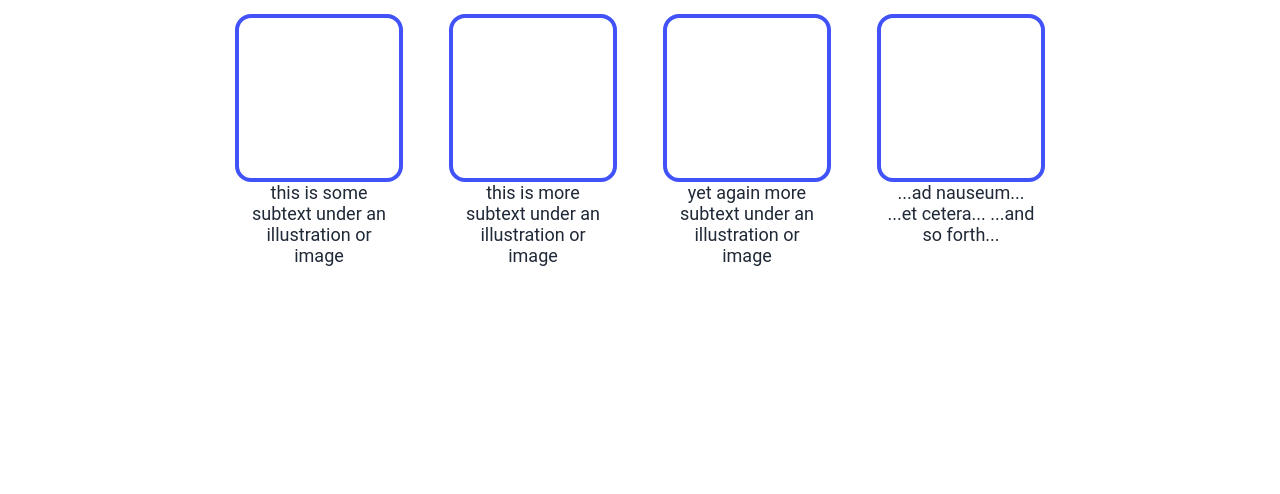
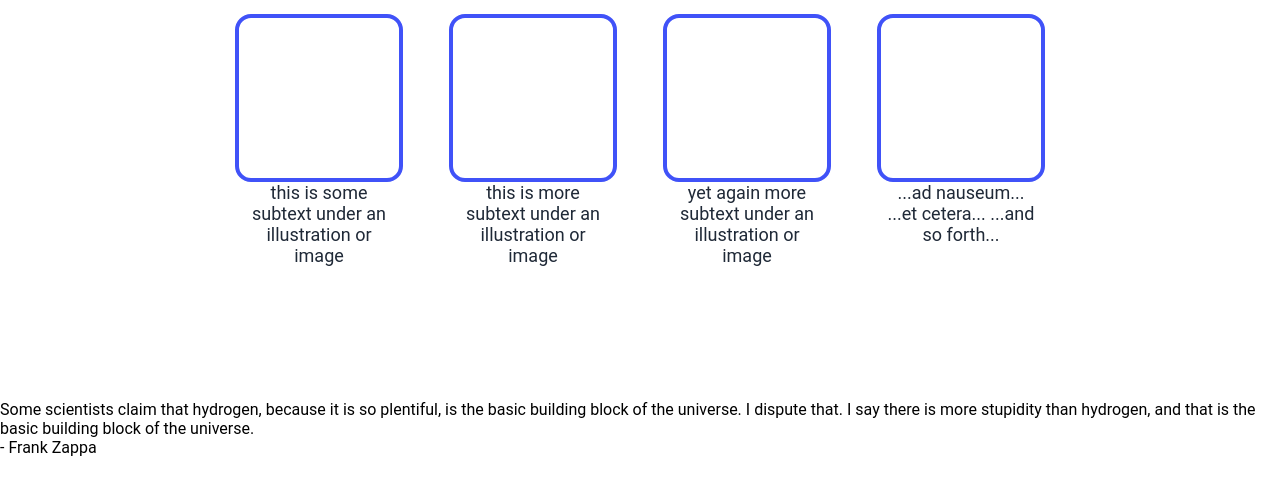
Before and after one commit to Randomd0Od/landing_page, a plain HTML site: page index.html in a window 1280 px wide. Shown: the part 100-594 px from the top of the page. Drawn offline with Linux system fonts and the light colour scheme.

Commit message:
Index updated to show new 'quote' section

```diff
--- a/index.html
+++ b/index.html
@@ -4,10 +4,12 @@
   <meta charset="UTF-8">
   <meta http-equiv="X-UA-Compatible" content="IE=edge">
   <meta name="viewport" content="width=device-width, initial-scale=1.0">
-  <title>info</title>
+  <title>info and quote</title>
   <link rel="stylesheet" href="style.css">
 </head>
 <body>
+
+  <!--  info section  -->
   <div class="info">
     <h2>Some Random Information.</h2>
     <div class="container">
@@ -32,10 +34,16 @@
     </div>
   </div>
 
+  <!--  quote section  -->
+  <div class="quote-box">
 
+    <div class="quote">
 
-
-
+      <p>Some scientists claim that hydrogen, because it is so plentiful, is the basic building block of the universe.
+        I dispute that. I say there is more stupidity than hydrogen, and that is the basic building block of the universe.</p>
+      <div>- Frank Zappa</div>
+    </div>
+  </div>
 
 </body>
 </html>
```
